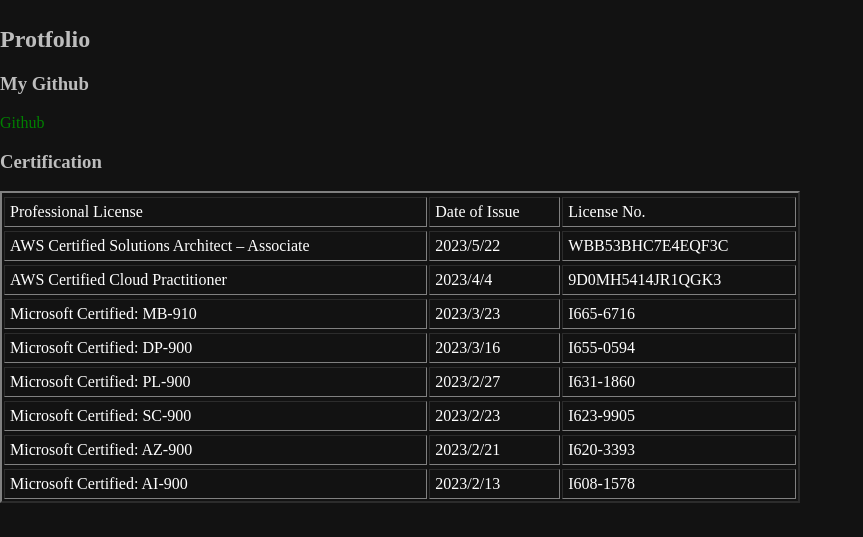
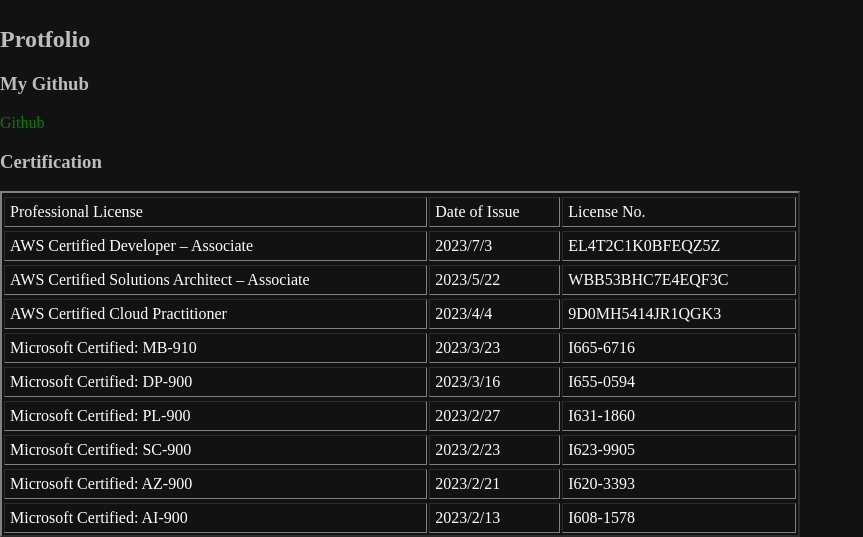
Before and after one commit to HsiehBing/Blog_Flask, a Flask app: page / in a window 1280 px wide. Shown: the part 721-1258 px from the top of the page, without its empty margins (0-863 px from the left). Before the commit the page ends 1224 px from the top, so only its background shows below. Run offline with Flask 3, Linux system fonts and the light colour scheme; parts of the project's set-up code (start-up, migrations or seed data) failed here and were passed over.

Commit message:
add developer license

```diff
--- a/templates/index.html
+++ b/templates/index.html
@@ -67,6 +67,10 @@
 			<td>License No.</td>
 
 		<tr></tr>
+			<td>AWS Certified Developer – Associate</td>
+			<td>2023/7/3</td>
+			<td>EL4T2C1K0BFEQZ5Z</td>
+		<tr></tr>
 			<td>AWS Certified Solutions Architect – Associate</td>
 			<td>2023/5/22</td>
 			<td>WBB53BHC7E4EQF3C</td>
```
